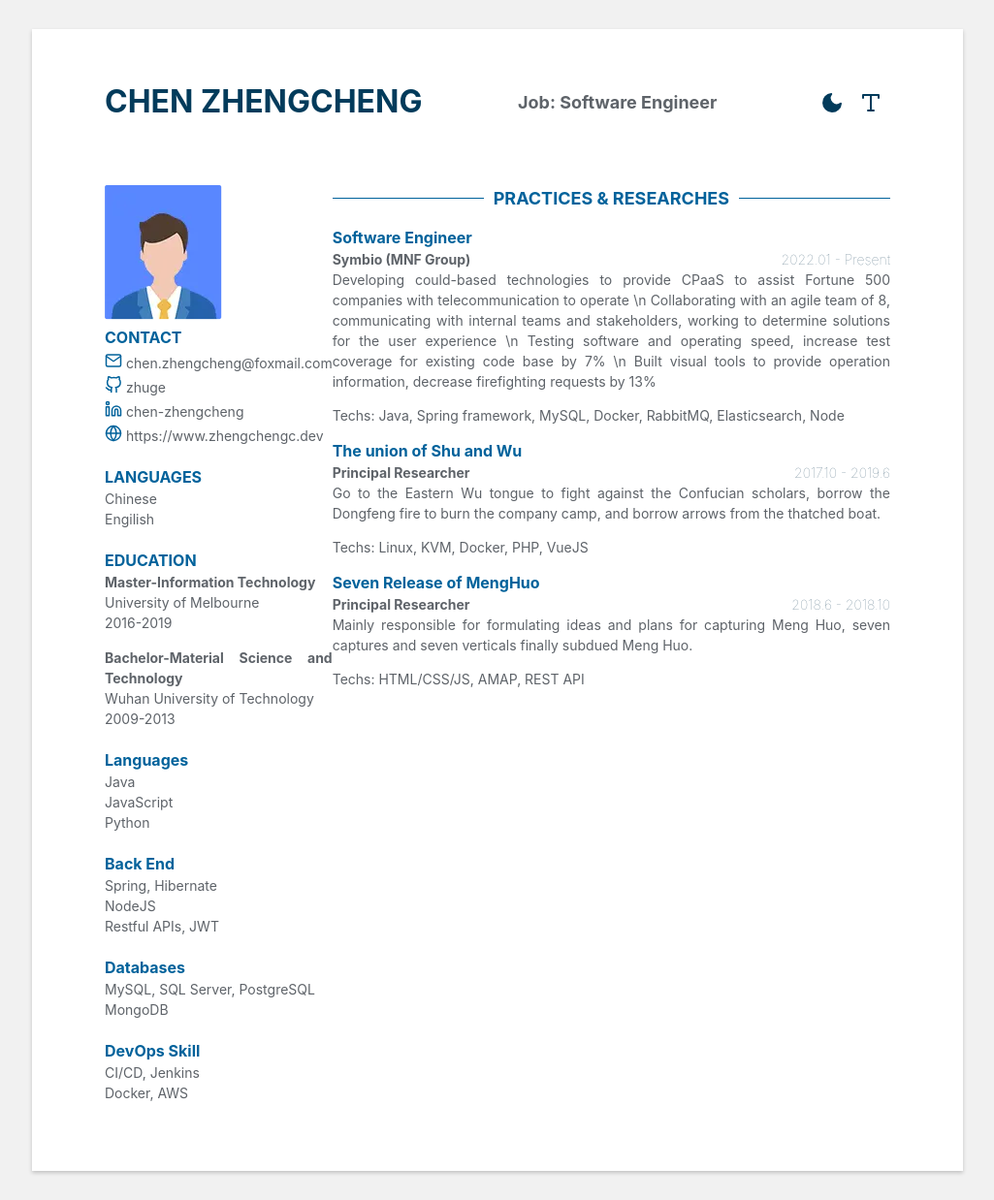
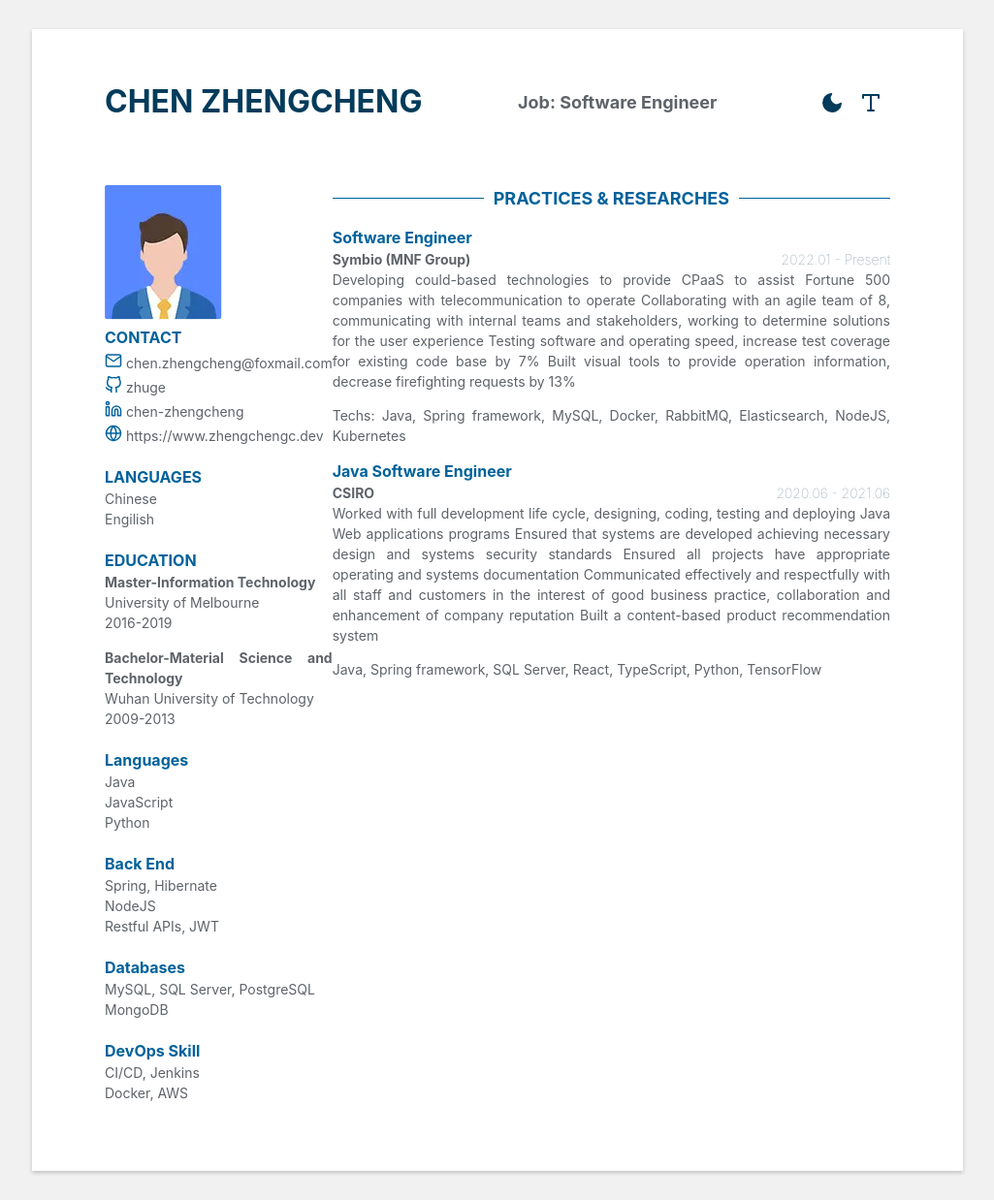
Before and after one commit to zhengchengc/personal-website, a Jekyll site: the page built from cv.md, in a window 1280 px wide. Shown: the whole page at 97% size, without its empty margins (127-1152 px from the left). Built offline with Jekyll 4.4.1, drawn with Linux system fonts in a browser that asks for light colours; a style sheet for code colours, icons or effects is not loaded.

Commit message:
CV experiment

```diff
--- a/_data/cv.yml
+++ b/_data/cv.yml
@@ -105,29 +105,31 @@
     - role: Software Engineer
       company: Symbio (MNF Group)
       time: 2022.01 - Present
-      details: >-
-        Developing could-based technologies to provide CPaaS to assist Fortune 500 companies with telecommunication to operate \n
-        Collaborating with an agile team of 8, communicating with internal teams and stakeholders, working to determine solutions for the user experience \n
-        Testing software and operating speed, increase test coverage for existing code base by 7% \n
+      details: |
+        Developing could-based technologies to provide CPaaS to assist Fortune 500 companies with telecommunication to operate
+        Collaborating with an agile team of 8, communicating with internal teams and stakeholders, working to determine solutions for the user experience
+        Testing software and operating speed, increase test coverage for existing code base by 7%
         Built visual tools to provide operation information, decrease firefighting requests by 13%
-      tech: >-
+      tech: |
         Techs: Java, Spring framework, MySQL, Docker, RabbitMQ, Elasticsearch,
-        Node
-    - role: The union of Shu and Wu
-      company: Principal Researcher
-      time: 2017.10 - 2019.6
-      details: >-
-        Go to the Eastern Wu tongue to fight against the Confucian scholars,
-        borrow the Dongfeng fire to burn the company camp, and borrow arrows
-        from the thatched boat.
-      tech: 'Techs: Linux, KVM, Docker, PHP, VueJS'
-    - role: Seven Release of MengHuo
-      company: Principal Researcher
-      time: 2018.6 - 2018.10
-      details: >-
-        Mainly responsible for formulating ideas and plans for capturing Meng
-        Huo, seven captures and seven verticals finally subdued Meng Huo.
-      tech: 'Techs: HTML/CSS/JS, AMAP, REST API'
+        NodeJS, Kubernetes
+    - role: Java Software Engineer
+      company: CSIRO
+      time: 2020.06 - 2021.06
+      details: |
+        Worked with full development life cycle, designing, coding, testing and deploying Java Web applications programs
+        Ensured that systems are developed achieving necessary design and systems security standards
+        Ensured all projects have appropriate operating and systems documentation
+        Communicated effectively and respectfully with all staff and customers in the interest of good business practice, collaboration and enhancement of company reputation
+        Built a content-based product recommendation system
+      tech: Java, Spring framework, SQL Server, React, TypeScript, Python, TensorFlow
+    # - role: Seven Release of MengHuo
+    #   company: Principal Researcher
+    #   time: 2018.6 - 2018.10
+    #   details: |
+    #     Mainly responsible for formulating ideas and plans for capturing Meng
+    #     Huo, seven captures and seven verticals finally subdued Meng Huo.
+    #   tech: 'Techs: HTML/CSS/JS, AMAP, REST API'
   # honors:
   #   - Award of Wolong University Outstanding Graduates, 2019
   #   - Award of Wolong University President cholarship, 2016
```
